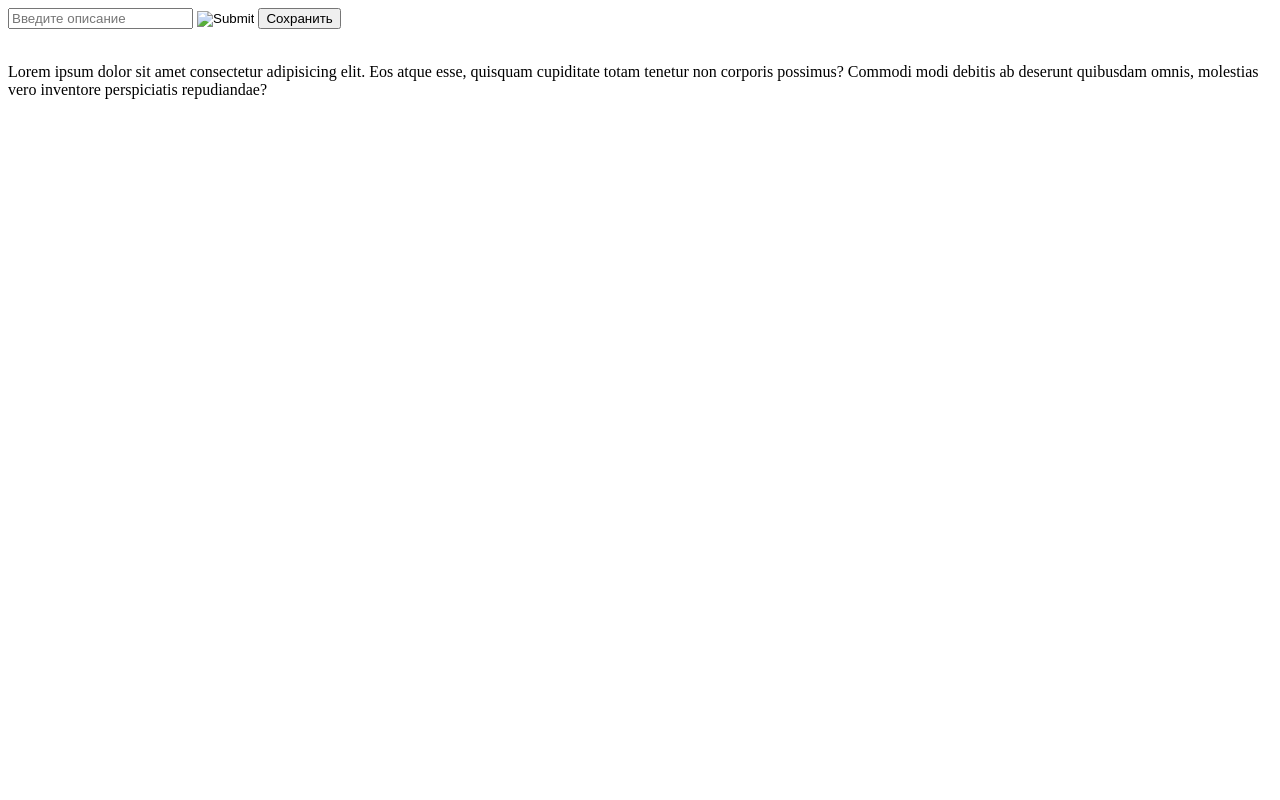
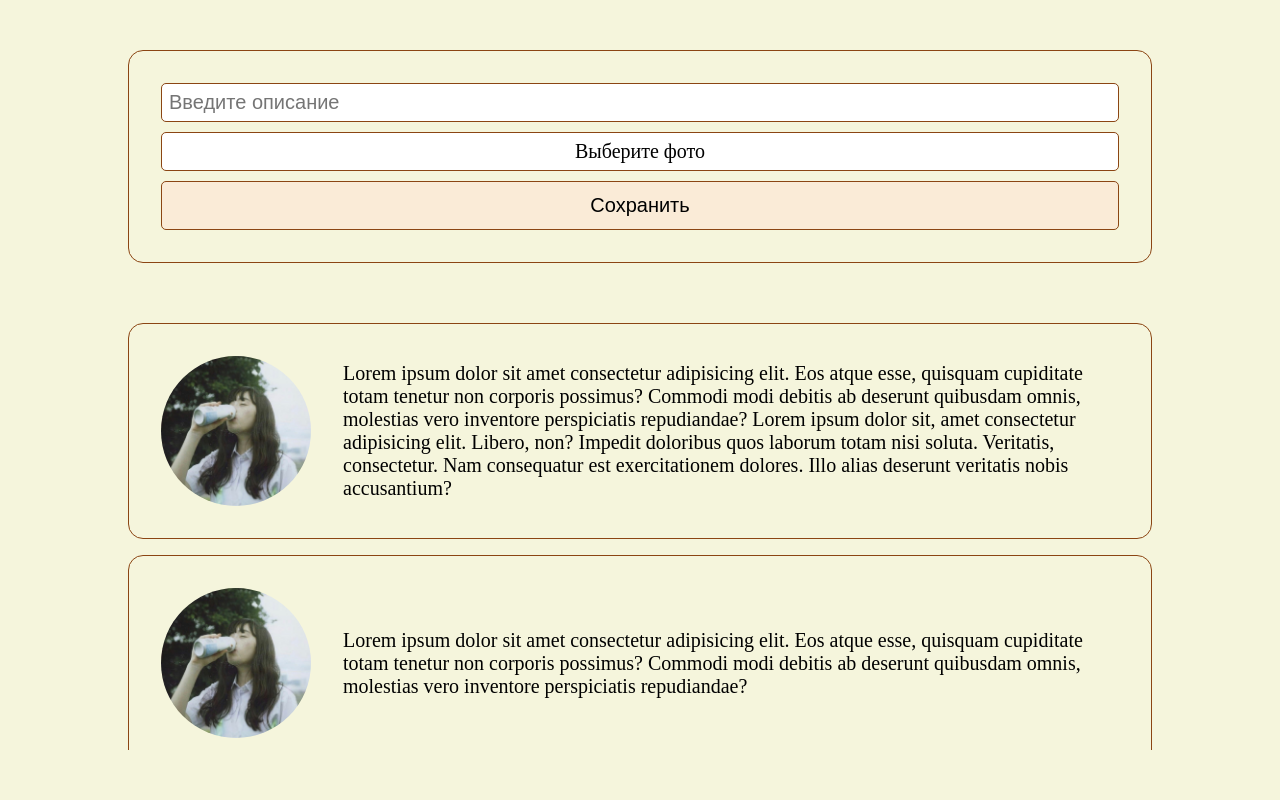
Before and after one commit to elenasr-boop/cosmosoft, a plain HTML site: page 3task/index.html in a window 1280 px wide. Drawn offline with Linux system fonts and the light colour scheme.

Commit message:
layout done

```diff
--- a/3task/index.html
+++ b/3task/index.html
@@ -3,19 +3,43 @@
 <head>
     <meta charset="UTF-8">
     <meta name="viewport" content="width=device-width, initial-scale=1.0">
+    <link rel="stylesheet" href="./style.css">
     <title>Third task</title>
 </head>
 <body>
-    <main>
+    <main class="main">
         <form class="form">
-            <input type="text" value="" placeholder="Введите описание" id="desc-input">
-            <input type="image" id="image-input">
-            <button id="save-button">Сохранить</button>
-        </section>
+            <input type="text" value="" placeholder="Введите описание" id="desc-input" class="desc-input">
+            <label class="image-upload-label">
+                <input type="file" id="image-input" class="image-input">
+                Выберите фото
+            </label>
+            <button id="save-button" class="save-button">Сохранить</button>
+        </form>
         <section class="cards">
             <div class="card">
-                <img src="" alt="">
-                <p class="description">Lorem ipsum dolor sit amet consectetur adipisicing elit. Eos atque esse, quisquam cupiditate totam tenetur non corporis possimus? Commodi modi debitis ab deserunt quibusdam omnis, molestias vero inventore perspiciatis repudiandae?</p>
+                <img src="./2PbeHfAWcQk.jpg" alt="" class="card_img">
+                <p class="card_desc">Lorem ipsum dolor sit amet consectetur adipisicing elit. Eos atque esse, quisquam cupiditate totam tenetur non corporis possimus? Commodi modi debitis ab deserunt quibusdam omnis, molestias vero inventore perspiciatis repudiandae? Lorem ipsum dolor sit, amet consectetur adipisicing elit. Libero, non? Impedit doloribus quos laborum totam nisi soluta. Veritatis, consectetur. Nam consequatur est exercitationem dolores. Illo alias deserunt veritatis nobis accusantium?</p>
+            </div>
+            <div class="card">
+                <img src="./2PbeHfAWcQk.jpg" alt="" class="card_img">
+                <p class="card_desc">Lorem ipsum dolor sit amet consectetur adipisicing elit. Eos atque esse, quisquam cupiditate totam tenetur non corporis possimus? Commodi modi debitis ab deserunt quibusdam omnis, molestias vero inventore perspiciatis repudiandae?</p>
+            </div>
+            <div class="card">
+                <img src="./2PbeHfAWcQk.jpg" alt="" class="card_img">
+                <p class="card_desc">Lorem ipsum dolor sit amet consectetur adipisicing elit. Eos atque esse, quisquam cupiditate totam tenetur non corporis possimus? Commodi modi debitis ab deserunt quibusdam omnis, molestias vero inventore perspiciatis repudiandae?</p>
+            </div>
+            <div class="card">
+                <img src="./2PbeHfAWcQk.jpg" alt="" class="card_img">
+                <p class="card_desc">Lorem ipsum dolor sit amet consectetur adipisicing elit. Eos atque esse, quisquam cupiditate totam tenetur non corporis possimus? Commodi modi debitis ab deserunt quibusdam omnis, molestias vero inventore perspiciatis repudiandae?</p>
+            </div>
+            <div class="card">
+                <img src="./2PbeHfAWcQk.jpg" alt="" class="card_img">
+                <p class="card_desc">Lorem ipsum dolor sit amet consectetur adipisicing elit. Eos atque esse, quisquam cupiditate totam tenetur non corporis possimus? Commodi modi debitis ab deserunt quibusdam omnis, molestias vero inventore perspiciatis repudiandae?</p>
+            </div>
+            <div class="card">
+                <img src="./2PbeHfAWcQk.jpg" alt="" class="card_img">
+                <p class="card_desc">Lorem ipsum dolor sit amet consectetur adipisicing elit. Eos atque esse, quisquam cupiditate totam tenetur non corporis possimus? Commodi modi debitis ab deserunt quibusdam omnis, molestias vero inventore perspiciatis repudiandae?</p>
             </div>
         </section>
     </main>
--- a/3task/style.css
+++ b/3task/style.css
@@ -1,4 +1,90 @@
 * {
     margin: 0;
     padding: 0;
+    box-sizing: border-box;
 }
+
+/* начало работы: 23:40; */
+
+.main {
+    width: 100vw;
+    background-color: #f5f5dc;
+    height: 100vh;
+    padding-top: 50px;
+    padding-bottom: 50px;
+    display: flex;
+    flex-direction: column;
+    gap: 60px;
+    align-items: center;
+}
+
+.form {
+    width: 80vw;
+    border: 1px solid #8b4513;
+    border-radius: 15px;
+    padding: 2rem;
+    display: flex;
+    flex-direction: column;
+    gap: 10px;
+}
+
+.desc-input {
+    border: 1px solid #8b4513;
+    border-radius: 5px;
+    padding: 7px;
+    background-color: #fff;
+    font-size: 1.25rem;
+    color: #8b4513;
+}
+
+.image-upload-label {
+    border: 1px solid #8b4513;
+    border-radius: 5px;
+    padding: 7px;
+    background-color: #fff;
+    text-align: center;
+    font-size: 1.25rem;
+}
+
+.image-input {
+    display: none;
+}
+
+.save-button {
+    border: 1px solid #8b4513;
+    border-radius: 5px;
+    padding: 5px;
+    background-color: #faebd7;
+    padding: 0.75rem;
+    font-size: 1.25rem;
+}
+
+.cards {
+    overflow-y: scroll;
+    display: flex;
+    flex-direction: column;
+    gap: 1rem;
+    width: 80vw;
+}
+
+.cards::-webkit-scrollbar {
+    width: 0;
+}
+
+.card {
+    border: 1px solid #8b4513;
+    border-radius: 15px;
+    padding: 2rem;
+    display: flex;
+    gap: 2rem;
+    align-items: center;
+    font-size: 1.25rem;
+}
+
+.card_img {
+    width: 150px;
+    height: 150px;
+    border-radius: 75px;
+}
+
+/* faebd7 */
```
Also changed, not shown: 3task/2PbeHfAWcQk.jpg (added).
